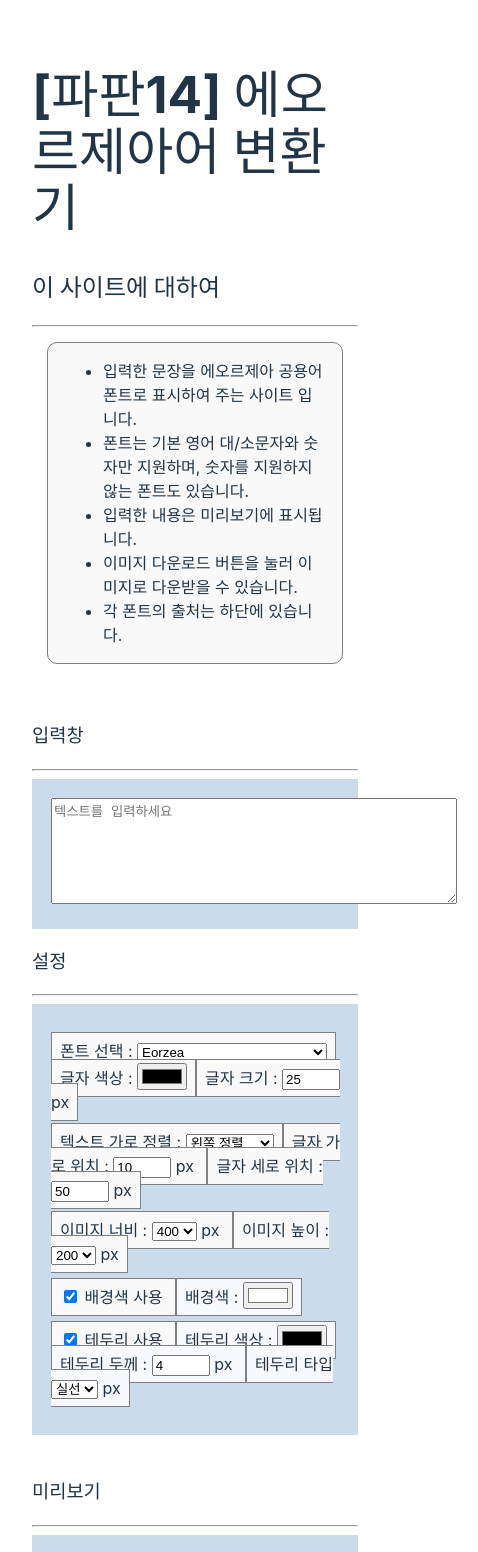
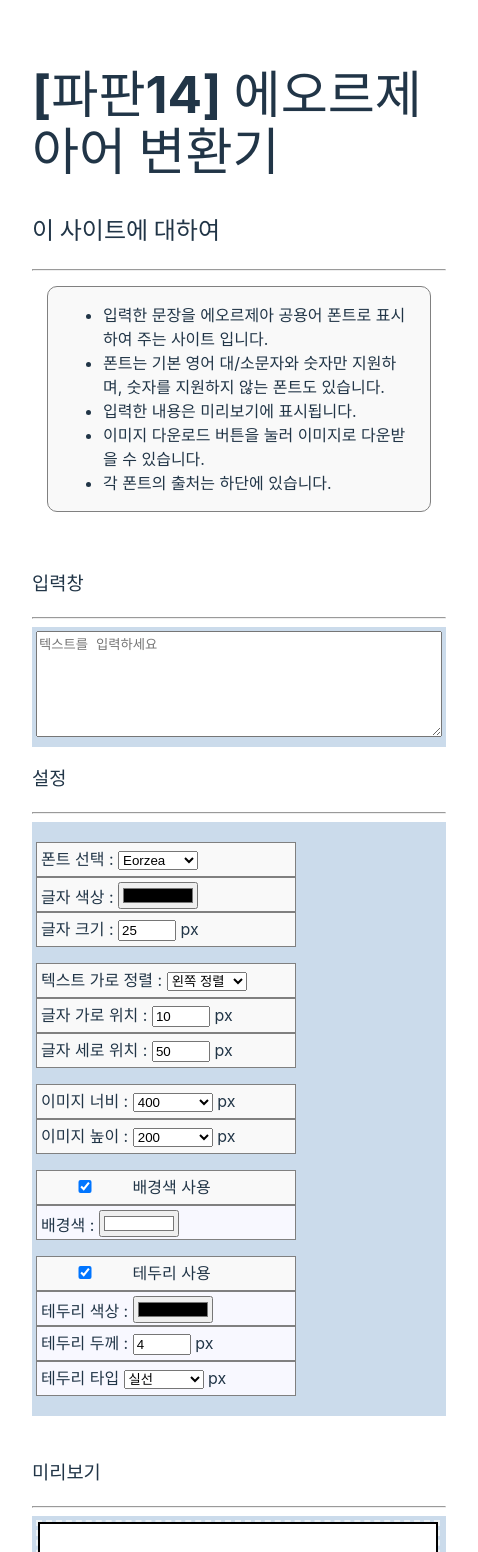
Before and after one commit to gaya8487/eorzea-letter, a Vue app: page / in a window 390 px wide. Shown: the top 1552 px of the page, 478 px wide, since content can reach past the window. Built offline with nearby package versions, Linux system fonts and the light colour scheme; a web font is replaced by a local one.

Commit message:
모바일 대응을 위한 css 수정

```diff
--- a/src/App.vue
+++ b/src/App.vue
@@ -53,10 +53,8 @@ export default {
 
       drawText() {
 
-
         const canvas = this.$refs.canvas;
         const ctx = canvas.getContext('2d');
-
 
         // Canvas 크기 설정
         canvas.width = this.canvasWidth; // 원하는 너비
@@ -69,8 +67,6 @@ export default {
           ctx.fillRect(0, 0, canvas.width, canvas.height);
           ctx.fill();
         }
-
-
 
         // 텍스트 스타일 설정
         ctx.font =   this.textWeight  +' ' + this.textSize+'px' +  ' ' + this.textFont; // 폰트 및 크기 설정
@@ -264,8 +260,6 @@ export default {
       </div>
   </div>
 
-
-
   <br>
   <br>
   <details>
@@ -318,15 +312,38 @@ export default {
   margin: 15px 15px 15px 15px;
  }
 
-
  .context{
     padding:  15px 0  15px 15px;
   }
 
   .config  p  span{
-    border:1px solid gray;
-    padding:8px;
-    background-color:#F9F9F9;
+      border:1px solid gray;
+      padding:8px;
+      background-color:#F9F9F9;
+       /* display: inline-block; */
+    /*  height: 50px; */
+  }
 
+  @media only screen and (max-width: 789px) {
+
+    .config  p  span{
+      border:1px solid gray;
+      padding:4px;
+      background-color:#F9F9F9;
+      width: 250px;
+      height: 25px;
+      display: inline-block;
+    }
+    input{
+        width : 80px;
+    }
+    select{
+        width : 80px;
+    }
+
+  .context{
+      padding:  0 0  0 0;
+    }
   }
+
 </style>
--- a/src/style.css
+++ b/src/style.css
@@ -34,6 +34,7 @@ a:hover {
 
 body {
   margin: 0;
+  display:flex;
   /* display: flex;
   place-items: center; */
   min-width: 320px;
```
